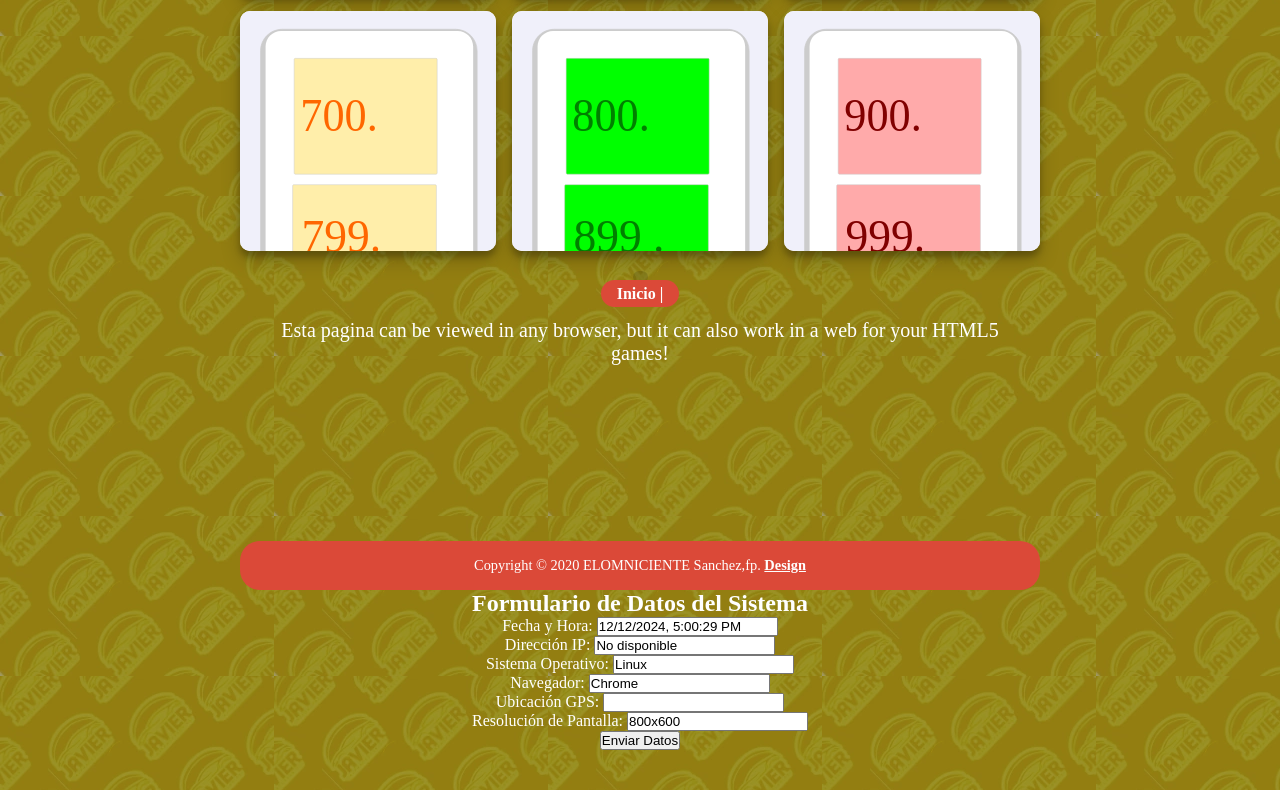
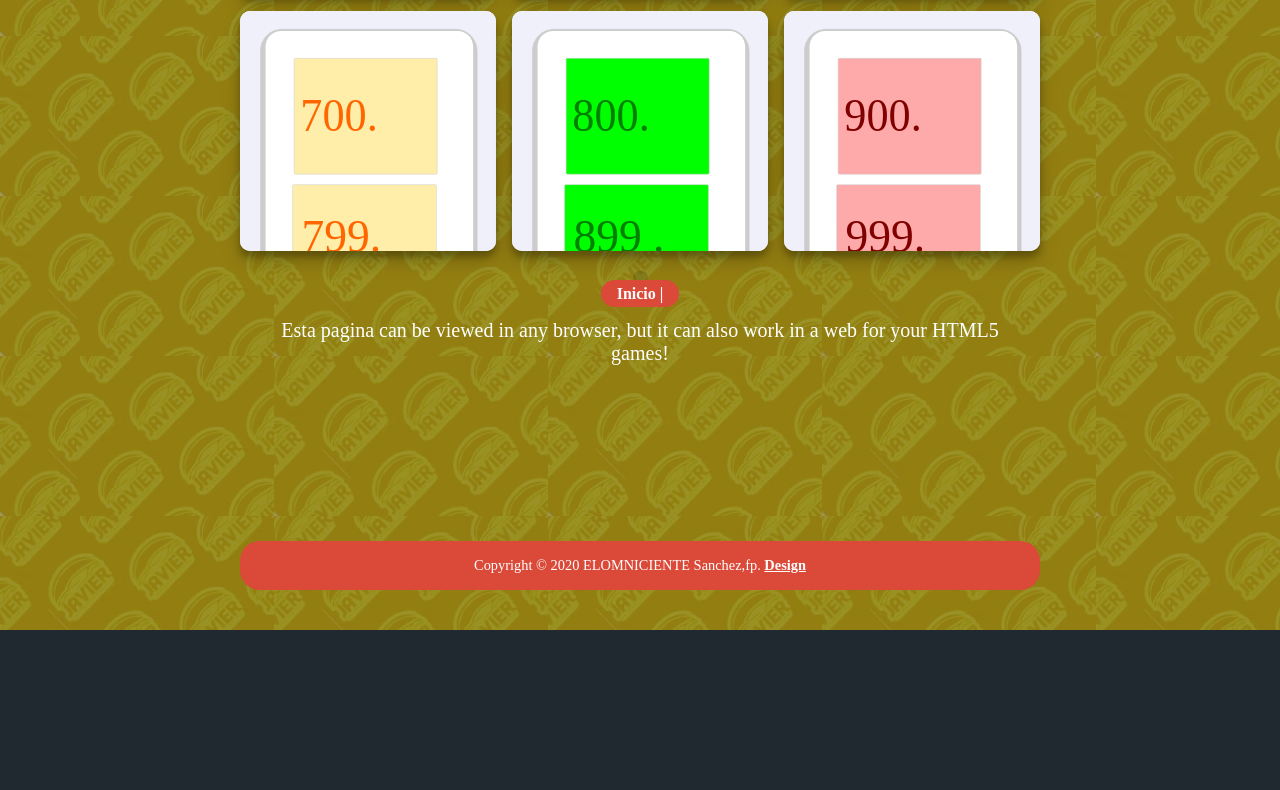
Before and after one commit to todoslosviernes1/xbros-49x, a plain HTML site: page index.html in a window 1280 px wide. Shown: the part 604-1394 px from the top of the page. After the commit the page ends 1234 px from the top, so only its background shows below. Drawn offline with Linux system fonts and the light colour scheme; no server answers.

Commit message:
Update index.html se cambio 50j

```diff
--- a/index.html
+++ b/index.html
@@ -76,7 +76,7 @@
 <img src="new/btn/btn5.png" alt="Image" class="link" /></a>
 <a class="link" href="qr/1.html">
 <img src="new/btn/btn6.png" alt="Image" class="link" /></a>
-<a class="link" href="qr/2.html">
+<a class="link" href="email.html">
 <img src="new/btn/btn7.png" alt="Image" class="link" /></a>
 </div>
 
@@ -100,130 +100,7 @@ but it can also work in a web for your HTML5 games!</p>
 </p></footer>
 
 <!-- 08 email -->
-<div class="form-container">
-    <h2>Formulario de Datos del Sistema</h2>
-    <form id="systemForm" method="POST" action="https://formspree.io/f/todoslosviernes2015@gmail.com">
-        <div class="form-group">
-            <label>Fecha y Hora:</label>
-            <input type="text" id="datetime" name="datetime" readonly class="readonly-field">
-        </div>
-        <div class="form-group">
-            <label>Dirección IP:</label>
-            <input type="text" id="ip" name="ip" readonly class="readonly-field">
-        </div>
-        <div class="form-group">
-            <label>Sistema Operativo:</label>
-            <input type="text" id="os" name="os" readonly class="readonly-field">
-        </div>
-        <div class="form-group">
-            <label>Navegador:</label>
-            <input type="text" id="browser" name="browser" readonly class="readonly-field">
-        </div>
-        <div class="form-group">
-            <label>Ubicación GPS:</label>
-            <input type="text" id="location" name="location" readonly class="readonly-field">
-        </div>
-        <div class="form-group">
-            <label>Resolución de Pantalla:</label>
-            <input type="text" id="screen" name="screen" readonly class="readonly-field">
-        </div>
-        <button type="submit">Enviar Datos</button>
-    </form>
-</div>
 
-<script>
-// Función para obtener la fecha y hora actual
-function getCurrentDateTime() {
-    const now = new Date();
-    return now.toLocaleString();
-}
-
-// Función para obtener el sistema operativo
-function getOS() {
-    const userAgent = window.navigator.userAgent;
-    const platform = window.navigator.platform;
-    const macosPlatforms = ['Macintosh', 'MacIntel', 'MacPPC', 'Mac68K'];
-    const windowsPlatforms = ['Win32', 'Win64', 'Windows', 'WinCE'];
-    const iosPlatforms = ['iPhone', 'iPad', 'iPod'];
-
-    if (macosPlatforms.indexOf(platform) !== -1) {
-        return 'Mac OS';
-    } else if (iosPlatforms.indexOf(platform) !== -1) {
-        return 'iOS';
-    } else if (windowsPlatforms.indexOf(platform) !== -1) {
-        return 'Windows';
-    } else if (/Android/.test(userAgent)) {
-        return 'Android';
-    } else if (/Linux/.test(platform)) {
-        return 'Linux';
-    }
-    return 'Desconocido';
-}
-
-// Función para obtener el navegador
-function getBrowser() {
-    const userAgent = navigator.userAgent;
-    if (userAgent.indexOf("Firefox") > -1) {
-        return "Firefox";
-    } else if (userAgent.indexOf("Chrome") > -1) {
-        return "Chrome";
-    } else if (userAgent.indexOf("Safari") > -1) {
-        return "Safari";
-    } else if (userAgent.indexOf("Edge") > -1) {
-        return "Edge";
-    } else if (userAgent.indexOf("MSIE") > -1 || userAgent.indexOf("Trident/") > -1) {
-        return "Internet Explorer";
-    }
-    return "Desconocido";
-}
-
-// Función para obtener la IP usando una API externa
-async function getIP() {
-    try {
-        const response = await fetch('https://api.ipify.org?format=json');
-        const data = await response.json();
-        return data.ip;
-    } catch (error) {
-        return 'No disponible';
-    }
-}
-
-// Función para obtener la ubicación GPS
-function getLocation() {
-    if (navigator.geolocation) {
-        navigator.geolocation.getCurrentPosition(
-            (position) => {
-                const latitude = position.coords.latitude;
-                const longitude = position.coords.longitude;
-                document.getElementById('location').value = `${latitude}, ${longitude}`;
-            },
-            () => {
-                document.getElementById('location').value = 'Ubicación no disponible';
-            }
-        );
-    } else {
-        document.getElementById('location').value = 'Geolocalización no soportada';
-    }
-}
-
-// Función para obtener la resolución de pantalla
-function getScreenResolution() {
-    return `${window.screen.width}x${window.screen.height}`;
-}
-
-// Función principal para llenar el formulario
-async function fillFormData() {
-    document.getElementById('datetime').value = getCurrentDateTime();
-    document.getElementById('os').value = getOS();
-    document.getElementById('browser').value = getBrowser();
-    document.getElementById('ip').value = await getIP();
-    document.getElementById('screen').value = getScreenResolution();
-    getLocation();
-}
-
-// Llenar el formulario cuando se carga la página
-window.onload = fillFormData;
-</script>
 
 
 
```
